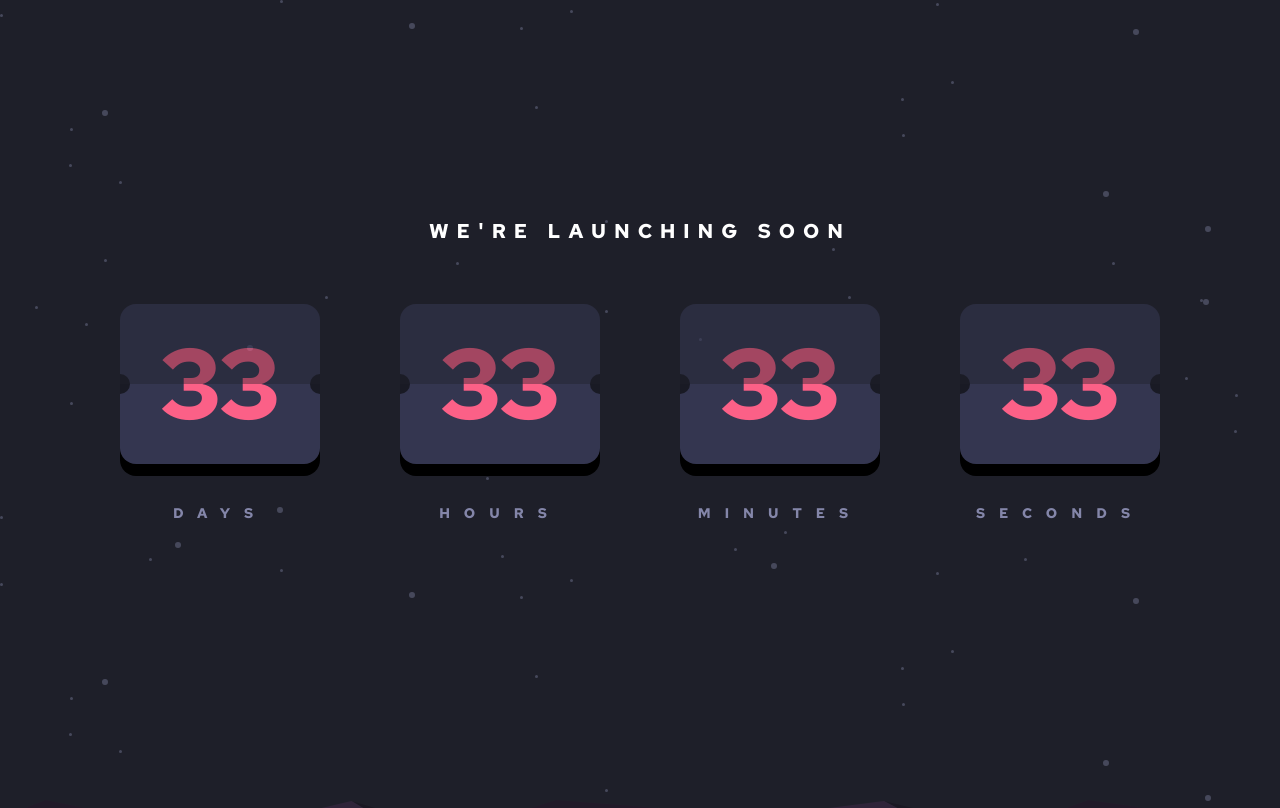
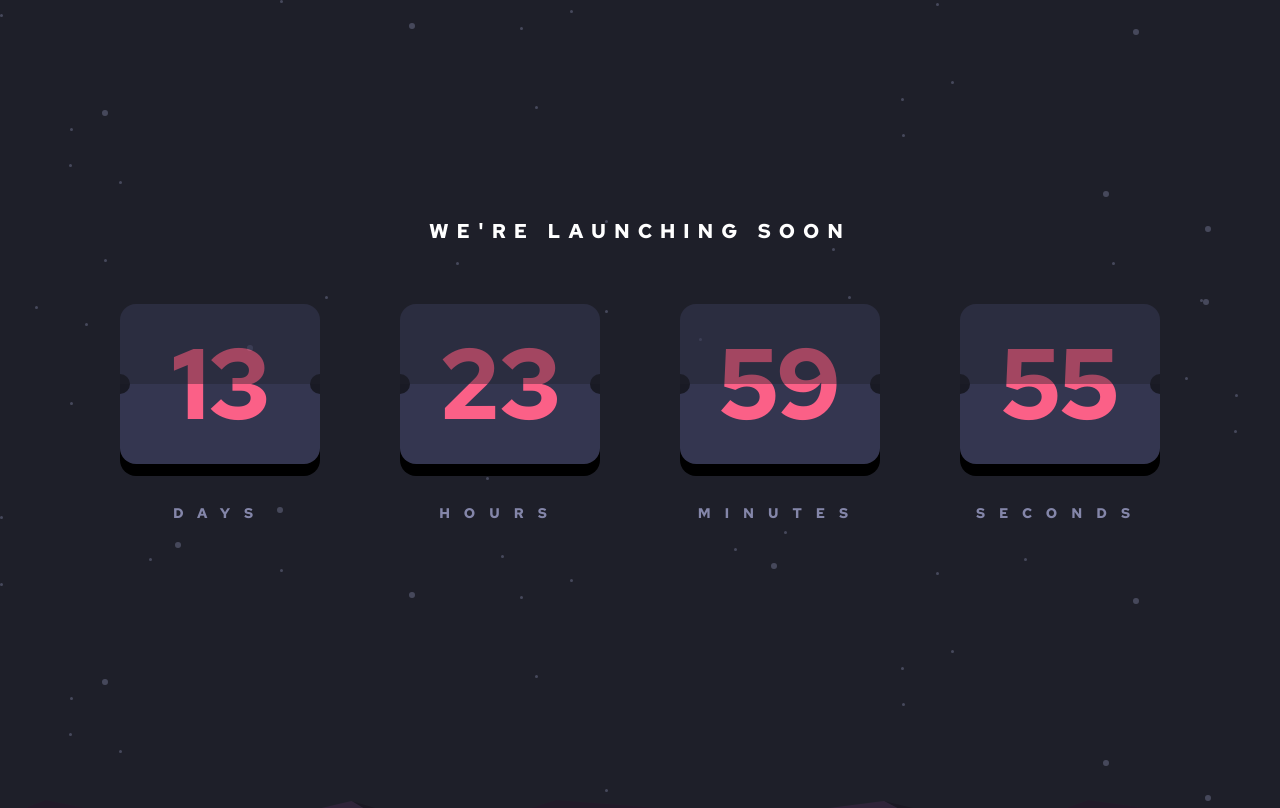
Before and after one commit to SatyapriyaMahato/launch-countdown-timer, a plain HTML site: page index.html in a window 1280 px wide. Shown: the top 808 px of the page. Drawn offline with Linux system fonts and the light colour scheme.

Commit message:
add javascript and minor adjustments

```diff
--- a/index.html
+++ b/index.html
@@ -5,7 +5,7 @@
   <meta charset="UTF-8">
   <meta name="viewport" content="width=device-width, initial-scale=1.0">
   <!-- displays site properly based on user's device -->
-
+  <script src="script.js" defer></script>
   <link rel="icon" type="image/png" sizes="32x32" href="./images/favicon-32x32.png">
   <link rel="stylesheet" href="styles.css">
   <title>Frontend Mentor | Launch countdown timer</title>
@@ -18,23 +18,23 @@
       <h1>We're launching soon</h1>
       <div class="time">
         <div class="days">
-          <div class="card_u"><h1>33</h1></div>
-          <div class="card_d"><h1>33</h1></div>
+          <div class="card_u"><h1 id="day_u">00</h1></div>
+          <div class="card_d"><h1 id="day_d">00</h1></div>
           <p>DAYS</p>
         </div>
         <div class="hours">
-          <div class="card_u"><h1>33</h1></div>
-          <div class="card_d"><h1>33</h1></div>
+          <div class="card_u"><h1 id="hour_u">00</h1></div>
+          <div class="card_d"><h1 id="hour_d">00</h1></div>
           <p>HOURS</p>
         </div>
         <div class="minutes">
-          <div class="card_u"><h1>33</h1></div>
-          <div class="card_d"><h1>33</h1></div>
+          <div class="card_u"><h1 id="minute_u">00</h1></div>
+          <div class="card_d"><h1 id="minute_d">00</h1></div>
           <p>MINUTES</p>
         </div>
         <div class="seconds">
-          <div class="card_u"><h1>33</h1></div>
-          <div class="card_d"><h1>33</h1></div>
+          <div class="card_u"><h1 id="second_u">00</h1></div>
+          <div class="card_d"><h1 id="second_d">00</h1></div>
           <p>SECONDS</p>
         </div>
       </div>
--- /dev/null
+++ b/script.js
@@ -0,0 +1,37 @@
+// Get the current date
+let countDownDate = new Date();
+
+// Add 14 days to the current date
+countDownDate.setDate(countDownDate.getDate() + 14);
+
+// Update the count down every 1 second
+let x = setInterval(function() {
+
+  // Get today's date and time
+  let now = new Date().getTime();
+
+  // Find the distance between now and the count down date
+  let distance = countDownDate - now;
+
+  // Time calculations for days, hours, minutes and seconds
+  let days = Math.floor(distance / (1000 * 60 * 60 * 24));
+  let hours = Math.floor((distance % (1000 * 60 * 60 * 24)) / (1000 * 60 * 60));
+  let minutes = Math.floor((distance % (1000 * 60 * 60)) / (1000 * 60));
+  let seconds = Math.floor((distance % (1000 * 60)) / 1000);
+
+  // Output the result in an element with id="demo"
+  document.getElementById("day_u").innerText = days;
+  document.getElementById("day_d").innerText = days;
+  document.getElementById("hour_u").innerText = hours;
+  document.getElementById("hour_d").innerText = hours;
+  document.getElementById("minute_u").innerText = minutes;
+  document.getElementById("minute_d").innerText = minutes;
+  document.getElementById("second_u").innerText = seconds;
+  document.getElementById("second_d").innerText = seconds;
+
+  // If the count down is over, write some text
+//   if (distance < 0) {
+//     clearInterval(x);
+//     document.getElementById("demo").innerHTML = "EXPIRED";
+//   }
+}, 1000);
--- a/styles.css
+++ b/styles.css
@@ -66,19 +66,17 @@ p{
     overflow: hidden;
     margin: 0 4rem;
     position: relative;
+    background-color: var(--Dark-desaturated-blue);
 }
 
 .card_u{
     border-radius: 1.6rem 1.6rem 0 0 ;
-    background-color: var(--Dark-desaturated-blue);
     filter: opacity(.6);
 }
 .card_d{
     border-radius: 0 0 1.6rem 1.6rem;
-    background-color: var(--Dark-desaturated-blue);
     margin-bottom: 4rem;
     box-shadow: 0px 1.2rem black;
-
 }
 
 /******* Adding corners cutout start *********/
@@ -125,7 +123,7 @@ p{
     margin-top: -6.7rem;
 
 }
-/****************** Card styling end****************/
+/****************** Card styling end ****************/
 
 
 .socials{
```
